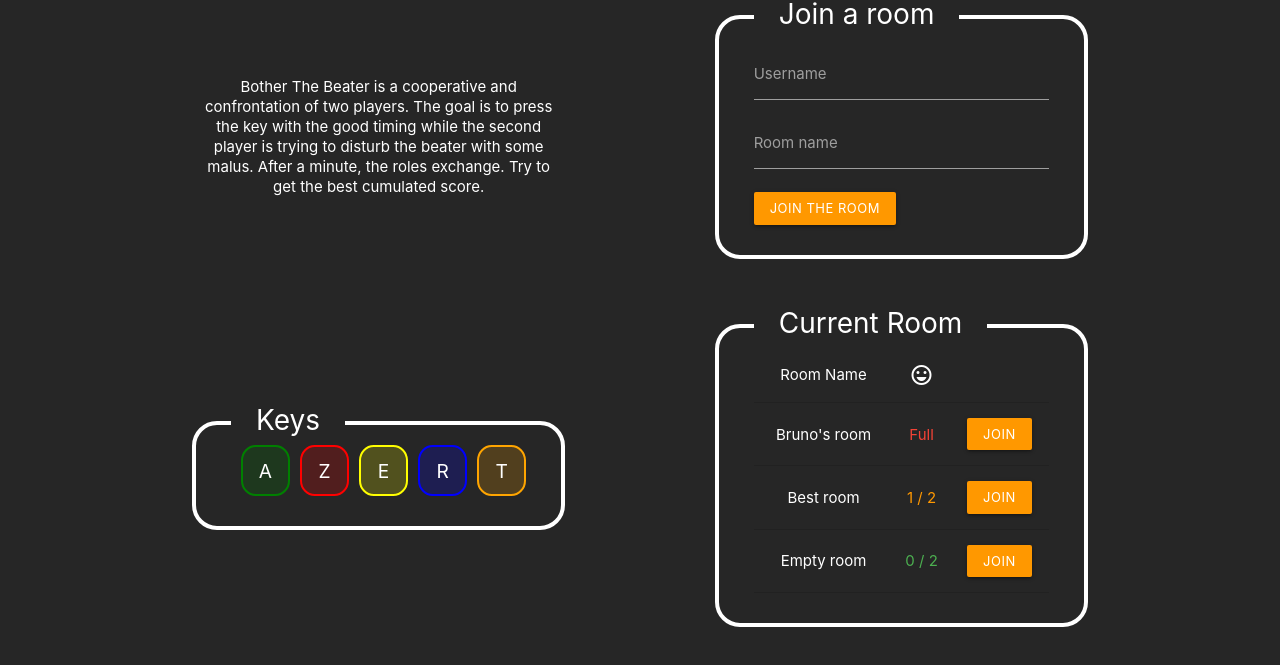
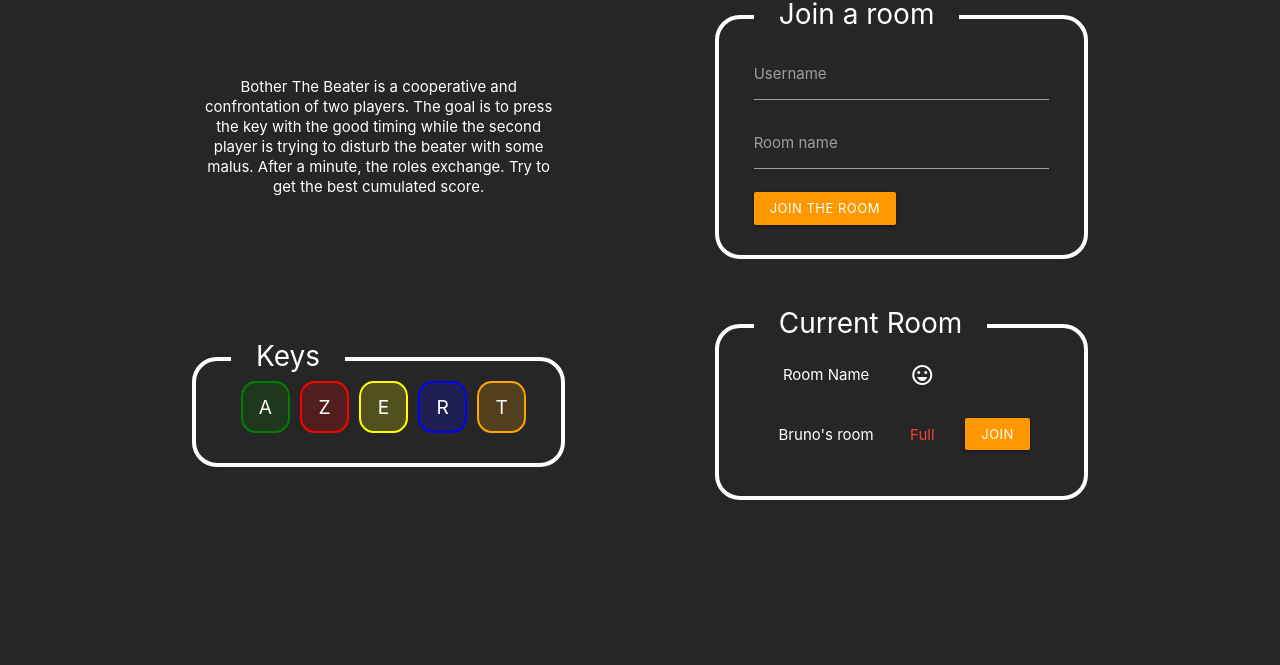
Before and after one commit to GuillaumeVanneste/BotherTheBeater, a website: page client/index.html in a window 1280 px wide. Shown: the part 121-786 px from the top of the page. Drawn offline with Linux system fonts and the light colour scheme.

Commit message:
add some scripts to the html and table class for a future browser room

```diff
--- a/client/index.html
+++ b/client/index.html
@@ -66,20 +66,10 @@
                                 <th><i class="material-icons">sentiment_very_satisfied</i></th>
                             </tr>
                         </thead>
-                        <tbody>
+                        <tbody class="roomsTable">
                             <tr>
                                 <td>Bruno's room</td>
                                 <td class="red-text">Full</td>
-                                <td><button class="waves-effect waves-light btn-small orange">Join</button></td>
-                            </tr>
-                            <tr>
-                                <td>Best room</td>
-                                <td class="orange-text">1 / 2</td>
-                                <td><button class="waves-effect waves-light btn-small orange">Join</button></td>
-                            </tr>
-                            <tr>
-                                <td>Empty room</td>
-                                <td class="green-text">0 / 2</td>
                                 <td><button class="waves-effect waves-light btn-small orange">Join</button></td>
                             </tr>
                         </tbody>
@@ -92,5 +82,7 @@
 
     <script src="assets/scripts/materialize/jquery-3.3.1.min.js"></script>
     <script src="assets/scripts/materialize/materialize.min.js"></script>
+    <script src="assets/scripts/socket.io/socket.io.js"></script>
+    <script src="assets/scripts/client.js"></script>
 </body>
 </html>
```
Also changed, not shown: client/game.html (+1 -1 lines).
